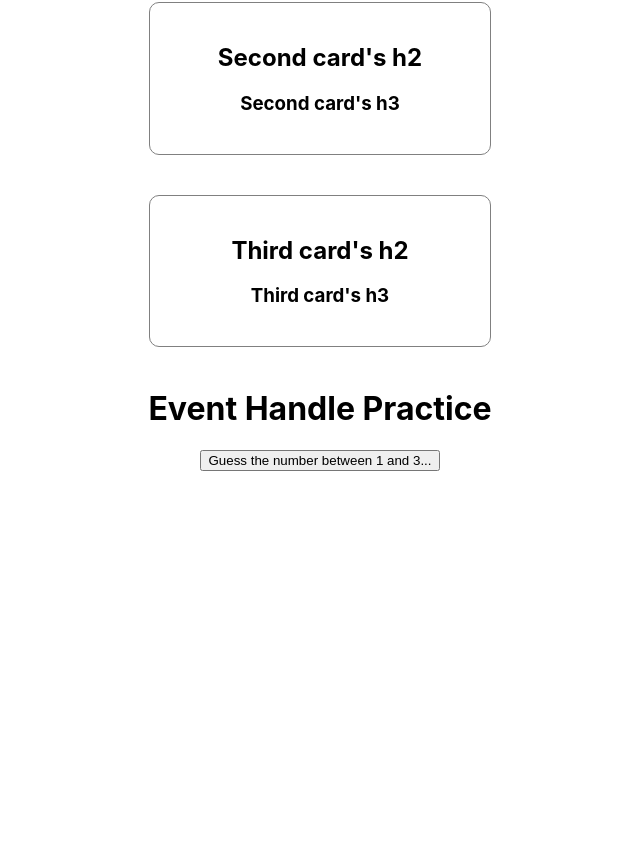
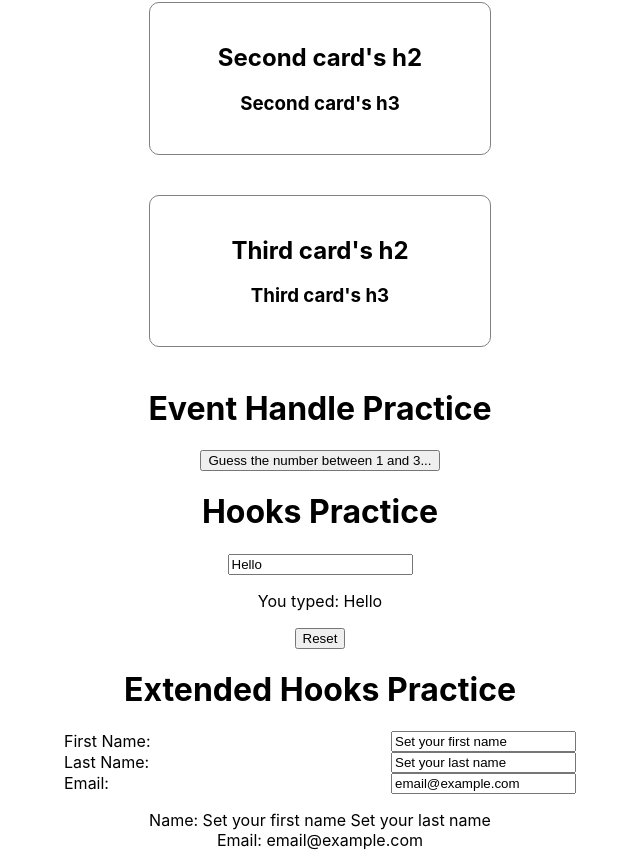
Before and after one commit to Carlosmcms/Meta-Frontend-Developer, a React (Create React App) app in the folder 5. React Basics/first-app/: page / in a window 1280 px wide. Shown: the part 472-1338 px from the top of the page, without its empty margins (320-960 px from the left). Before the commit the page ends 943 px from the top, so only its background shows below. Built offline with nearby package versions, Linux system fonts and the light colour scheme.

Commit message:
InputComponent and RegisterForm added

```diff
--- a/5. React Basics/first-app/src/App.js
+++ b/5. React Basics/first-app/src/App.js
@@ -1,6 +1,9 @@
 import Heading from './Components/Heading.js'
 import Card from './Components/Card.js'
 import NumberGuess from './Components/NumberGuess.js'
+import InputComponent from './Components/InputComponent.js'
+import RegisterForm from './Components/RegisterForm.js'
+
 import './App.css'
 
 const App = () => (
@@ -20,6 +23,14 @@ const App = () => (
       <h1>Event Handle Practice</h1>
       <NumberGuess />
     </div>
+    <div>
+      <h1>Hooks Practice</h1>
+      <InputComponent />
+    </div>
+    <div>
+      <h1>Extended Hooks Practice</h1>
+      <RegisterForm />
+    </div>
   </div>
 )
 
--- /dev/null
+++ b/5. React Basics/first-app/src/Components/InputComponent.js
@@ -0,0 +1,18 @@
+import { useState } from 'react'
+
+const InputComponent = () => {
+  const [inputText, setInputText] = useState('Hello')
+  const handleChange = e => setInputText(e.target.value)
+
+  return (
+    <>
+      <input value={inputText} onChange={handleChange} />
+      <p>You typed: {inputText}</p>
+      <button onClick={() => setInputText('Hello from hooks')}>
+        Reset
+      </button>
+    </>
+  )
+}
+
+export default InputComponent
--- /dev/null
+++ b/5. React Basics/first-app/src/Components/RegisterForm.css
@@ -0,0 +1,11 @@
+#register-form {
+  display: flex;
+  flex-direction: column;
+  align-items: center;
+}
+
+.input {
+  width: 40vw;
+  display: flex;
+  justify-content: space-between;
+}
--- /dev/null
+++ b/5. React Basics/first-app/src/Components/RegisterForm.js
@@ -0,0 +1,65 @@
+import { useState } from 'react'
+import './RegisterForm.css'
+
+const RegisterForm = () => {
+  const [form, setForm] = useState({
+    firstName: 'Set your first name',
+    lastName: 'Set your last name',
+    email: 'email@example.com'
+  })
+
+  return (
+    <div id='register-form'>
+      <label className='input' htmlFor='firstName'>
+        First Name:
+        <input
+          id='firstName'
+          value={form.firstName}
+          onChange={e => {
+            setForm({
+              ...form,
+              firstName: e.target.value,
+              email: `${form.firstName}.${form.lastName}@example.com`
+            })
+          }}
+        />
+      </label>
+
+      <label className='input' htmlFor='lastName'>
+        Last Name:
+        <input
+          id='lastName'
+          value={form.lastName}
+          onChange={e => {
+            setForm({
+              ...form,
+              lastName: e.target.value,
+              email: `${form.firstName}.${form.lastName}@example.com`
+            })
+          }}
+        />
+      </label>
+
+      <label className='input' htmlFor='email'>
+        Email:
+        <input
+          id='email'
+          value={form.email}
+          onChange={e => {
+            setForm({
+              ...form,
+              email: e.target.value
+            })
+          }}
+        />
+      </label>
+
+      <p>
+        Name: {form.firstName} {form.lastName} <br />
+        Email: {form.email}
+      </p>
+    </div>
+  )
+}
+
+export default RegisterForm
```
Also changed, not shown: 1 other file (tests, documents, lock files or other folders).
